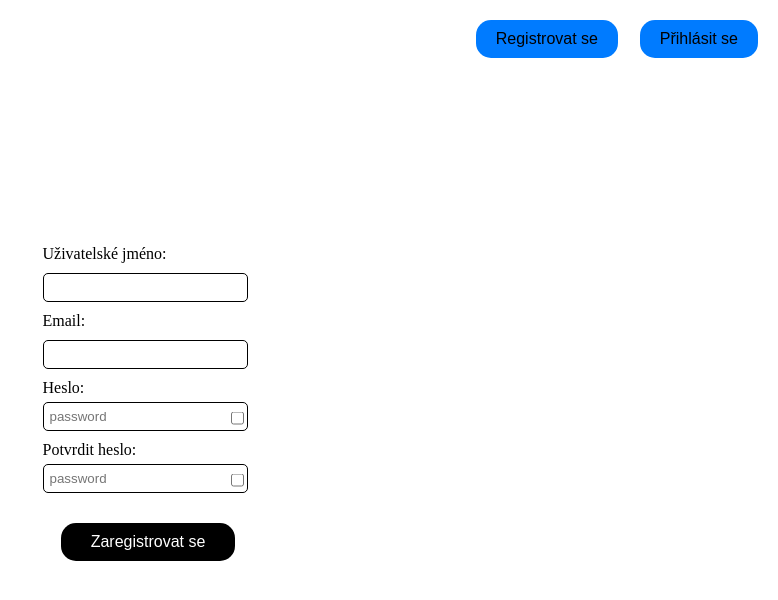
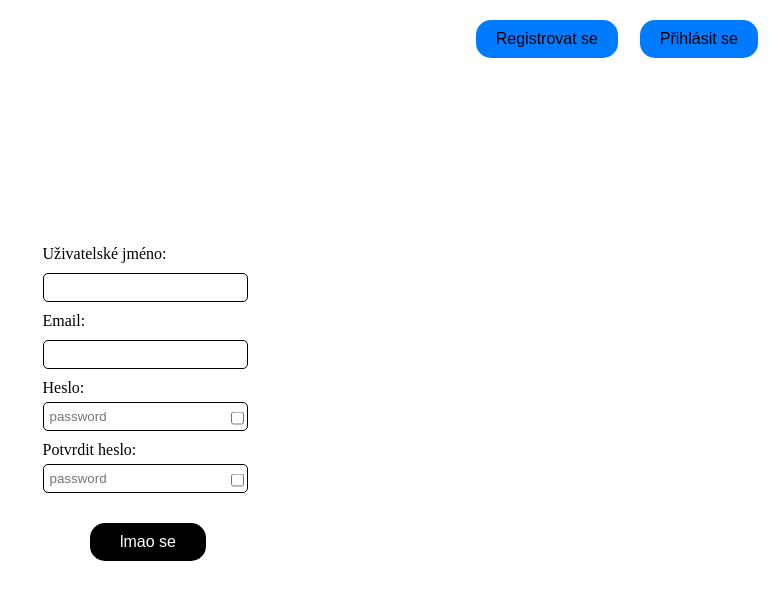
Before and after one commit to HoangQuocVitek/TestingGround, a plain HTML site: page public/formular.html in a window 1280 px wide. Shown: the whole page, without its empty margins (502-1280 px from the left). Drawn offline with Linux system fonts and the light colour scheme.

Commit message:
Update formular.html
místo zaregistorvat změnil na lmao

```diff
--- a/public/formular.html
+++ b/public/formular.html
@@ -40,7 +40,7 @@
             </form>
 
         <div class="button-container">
-            <button class="btn">Zaregistrovat se</button>
+            <button class="btn">lmao se</button>
         </div>
     </div>
        <script src="index.js"></script>
```
